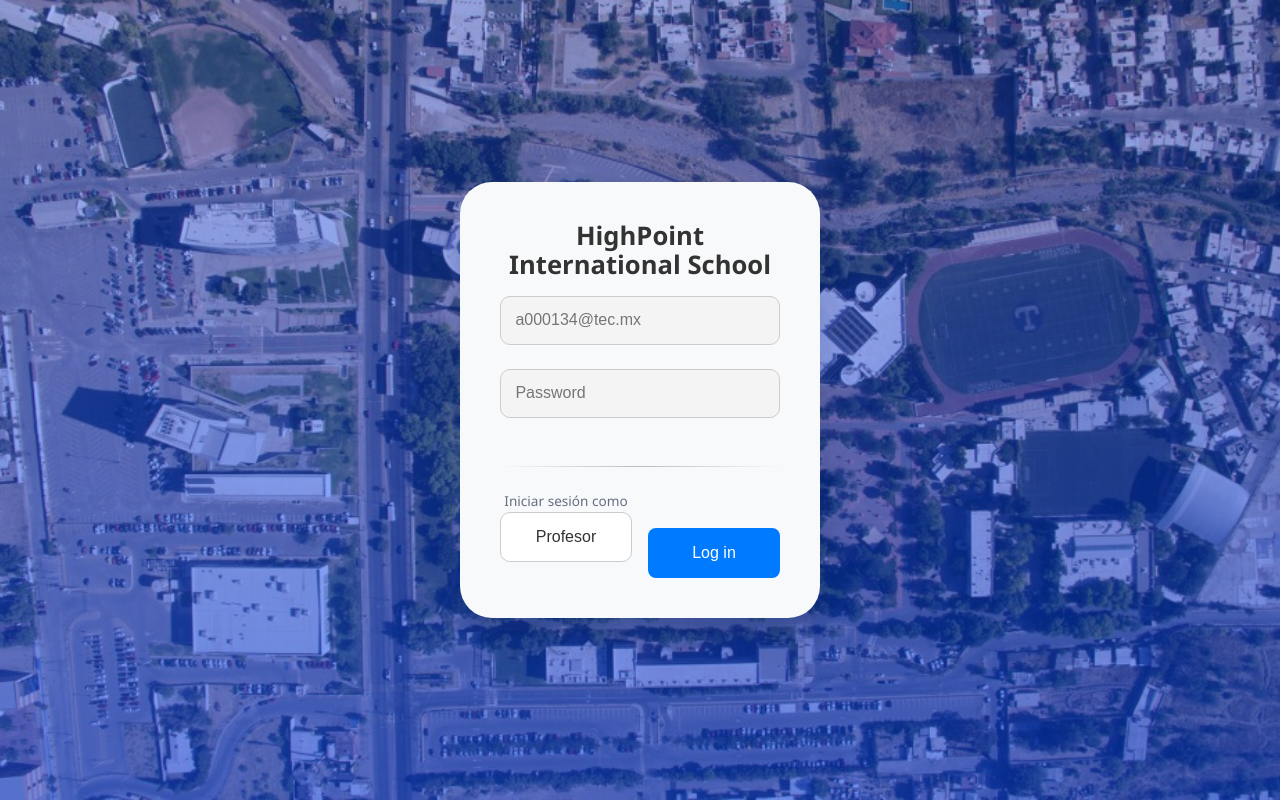
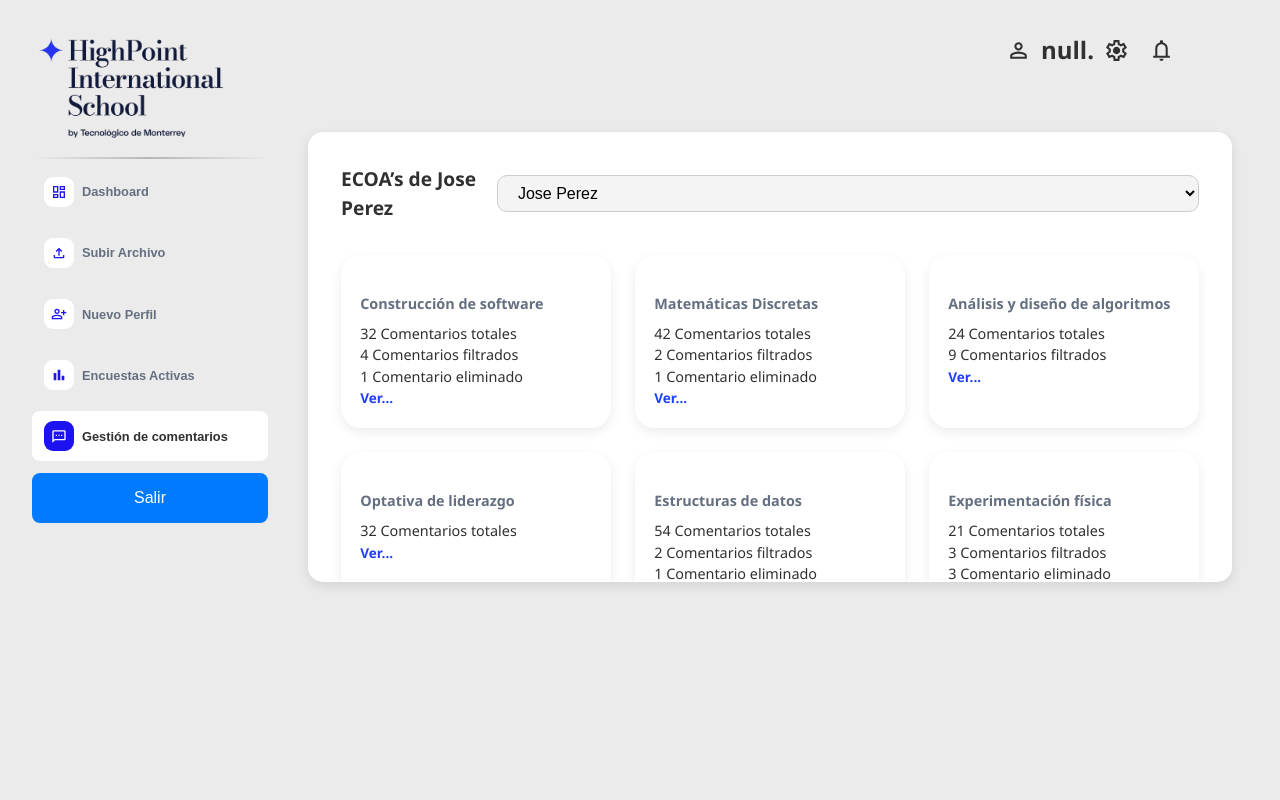
Before and after one commit to CLA-TC2005B-FJ2025/equipo5-prototipo, a React (Vite) app: page /gestionComentarios in a window 1280 px wide. Before the commit this address led to /. Built offline with nearby package versions, Linux system fonts and the light colour scheme.

Commit message:
AvanceGestionDeComentarios

```diff
--- a/src/Paginas/gestionComentarios.jsx
+++ b/src/Paginas/gestionComentarios.jsx
@@ -1,14 +1,91 @@
 import Sidebar from "../components/Sidebar";
+import NavBar from "../components/NavBar";
+import { useState } from "react";
+import "../Styles/GestionComentario.css";
+
+
+//son datos inventados nomas para simular los que vendrian
+const materias = [
+  {
+    nombre: "Construcción de software",
+    total: 32,
+    filtrados: 4,
+    eliminados: 1,
+  },
+  {
+    nombre: "Matemáticas Discretas",
+    total: 42,
+    filtrados: 2,
+    eliminados: 1,
+  },
+  {
+    nombre: "Análisis y diseño de algoritmos",
+    total: 24,
+    filtrados: 9,
+    eliminados: 0,
+  },
+  {
+    nombre: "Optativa de liderazgo",
+    total: 32,
+    filtrados: 0,
+    eliminados: 0,
+  },
+  {
+    nombre: "Estructuras de datos",
+    total: 54,
+    filtrados: 2,
+    eliminados: 1,
+  },
+  {
+    nombre: "Experimentación física",
+    total: 21,
+    filtrados: 3,
+    eliminados: 3,
+  },
+];
 
 export default function GestionComentarios() {
+  const [docente, setDocente] = useState("Jose Perez");
 
   return (
     <div className="MainPageLayout">
       <div className="Sidebar">
-        <Sidebar botonActivoAct={"Gestión de comentarios"}></Sidebar>
+        <Sidebar botonActivoAct={"Gestión de comentarios"} />
       </div>
-      <div className="MainContent">
-        <h1>GESTIÓN DE COMENTARIOS</h1>
+      <div className="Navbar">
+        <NavBar Usuario={localStorage.getItem("userName")} />
+      </div>
+      <div className="MainContent gestion-comentarios-content">
+        <div className="gestion-box">
+          <div className="header-bar">
+            <h3>ECOA’s de {docente}</h3>
+            <select
+              value={docente}
+              onChange={(e) => setDocente(e.target.value)}
+              className="docente-select"
+            >
+              <option value="Jose Perez">Jose Perez</option>
+              <option value="Otro Docente">Otro Docente</option>
+            </select>
+          </div>
+          <div className="cards-grid">
+            {materias.map((materia, index) => (
+              <div key={index} className="card">
+                <h4>{materia.nombre}</h4>
+                <p>{materia.total} Comentarios totales</p>
+                {materia.filtrados > 0 && (
+                  <p>{materia.filtrados} Comentarios filtrados</p>
+                )}
+                {materia.eliminados > 0 && (
+                  <p>{materia.eliminados} Comentario eliminado</p>
+                )}
+                <a href="#" className="ver-link">
+                  Ver...
+                </a>
+              </div>
+            ))}
+          </div>
+        </div>
       </div>
     </div>
   );
--- /dev/null
+++ b/src/Styles/GestionComentario.css
@@ -0,0 +1,79 @@
+.gestion-comentarios-content {
+    padding: 0.5rem;
+  }
+
+  .gestion-box {
+    background: white;
+    padding: 2rem;
+    border-radius: 20px;
+    margin-top: 1.5rem;
+    height: 450px; /* altura máxima del box */
+    width: 1400%;
+    overflow-y: auto; /* scroll vertical si es necesario */
+    border: 1px solid transparent !important;
+    outline: none !important;
+    box-shadow: 0 4px 12px rgba(0, 0, 0, 0.1) !important;
+  }
+
+  .header-bar {
+    display: flex;
+    justify-content: space-between;
+    align-items: center;
+    margin-bottom: 2rem;
+  }
+
+  .header-bar h3 {
+    margin: 0;
+    font-size: 1.2rem;
+  }
+
+  .docente-select {
+    padding: 0.5rem 1rem;
+    border-radius: 10px;
+    border: 1px solid #ccc;
+    font-size: 1rem;
+    background-color: #f4f4f4;
+  }
+
+  .cards-grid {
+    display: grid;
+    grid-template-columns: repeat(auto-fill, minmax(220px, 1fr));
+    gap: 1.5rem;
+  }
+
+  .card {
+    background-color: white;
+    border-radius: 20px;
+    padding: 1.2rem;
+    box-shadow: 0px 4px 12px rgba(0, 0, 0, 0.08);
+    font-size: 0.9rem;
+  }
+
+  .card h4 {
+    margin-bottom: 0.5rem;
+  }
+
+  .ver-link {
+    color: #1e3eff;
+    font-weight: bold;
+    font-size: 0.85rem;
+    text-decoration: none;
+  }
+
+  .ver-link:hover {
+    text-decoration: underline;
+  }
+
+  .card {
+    background-color: white;
+    border-radius: 20px;
+    padding: 1.2rem;
+    box-shadow: 0px 4px 12px rgba(0, 0, 0, 0.08);
+    font-size: 0.9rem;
+    transition: transform 0.3s ease, box-shadow 0.3s ease; /* animación */
+  }
+
+  .card:hover {
+    transform: translateY(-5px); /* levanta la card */
+    box-shadow: 0px 8px 20px rgba(0, 0, 0, 0.15); /* sombra más fuerte */
+  }
--- a/src/Styles/NuevoPerfil.css
+++ b/src/Styles/NuevoPerfil.css
@@ -2,7 +2,7 @@
     display: flex;
     justify-content: center;
     align-items: center;
-    min-height: calc(130vh - 70px); /* Ajusta según la altura de tu navbar */
+    min-height: calc(110vh - 70px);
     padding: 2rem 1rem;
     background-color: #f3f3f3;
   }
@@ -28,17 +28,10 @@
     font-weight: bold;
   }
 
-  .close-btn {
-    background: none;
-    border: none;
-    font-size: 1.4rem;
-    cursor: pointer;
-    line-height: 1;
-  }
 
   form input {
     width: 100%;
-    margin-bottom: 0.5rem;
+    margin-bottom: 0.01rem;
     padding: 0.9rem;
     border: 1px solid #ccc;
     border-radius: 10px;
@@ -66,11 +59,11 @@
   .input-group {
     display: flex;
     flex-direction: column;
-    margin-bottom: 0.5rem;
+    margin-bottom: 0.01rem;
   }
 
   .input-group label {
-    margin-bottom: 0.3rem;
+    margin-bottom: 0.01rem;
     font-weight: 500;
     color: #333;
   }
@@ -83,7 +76,7 @@
     border-radius: 10px;
     font-size: 1rem;
     background-color: #f4f4f4;
-    appearance: none; /* oculta el ícono del navegador */
+    appearance: none;
   }
 
   .form-box {
--- a/src/main.jsx
+++ b/src/main.jsx
@@ -52,9 +52,9 @@ createRoot(document.getElementById("root")).render(
             <Route
               path="/gestionComentarios"
               element={
-                <RutaPrivada>
+                //<RutaPrivada>
                   <GestionComentarios />
-                </RutaPrivada>
+                //</RutaPrivada>
               }
             />
           </Routes>
```
